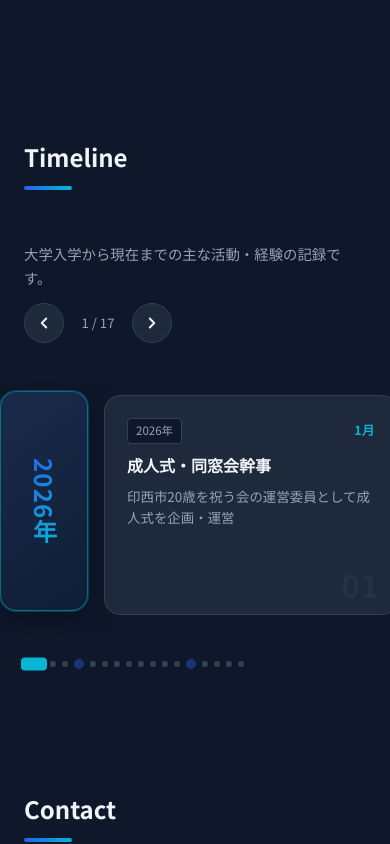
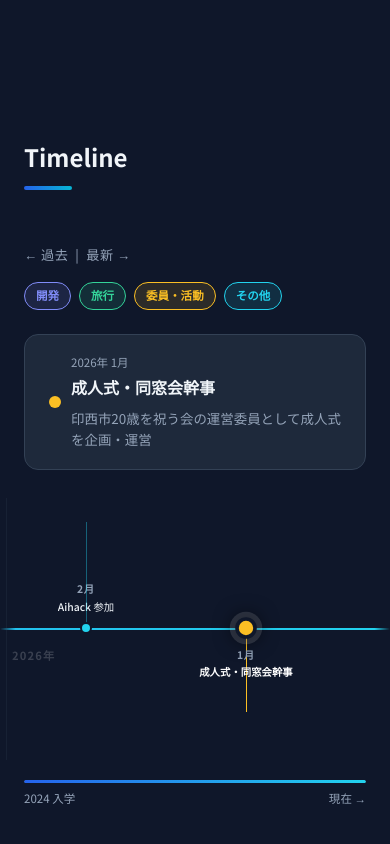
Before and after one commit to s2422092/portfolio, a React (Vite) app: page / in a window 390 px wide. Shown: the part 5260-6104 px from the top of the page. Built offline with nearby package versions, Linux system fonts and the light colour scheme.

Commit message:
いい感じ

```diff
--- a/src/components/Timeline.css
+++ b/src/components/Timeline.css
@@ -1,10 +1,21 @@
 /* ════════════════════════════════
-   Timeline — horizontal slider
+   Timeline  —  horizontal graph
+   左 = 過去(2024)  →  右 = 最新(2026)
 ════════════════════════════════ */
 
+/* ── カテゴリカラー ── */
 .timeline-section {
-  padding: 80px 0 60px;
-  overflow: hidden;
+  --c-dev:   #818cf8;
+  --c-trip:  #34d399;
+  --c-org:   #fbbf24;
+  --c-event: #22d3ee;
+
+  /* グラフ寸法 */
+  --axis-top:  160px;   /* キャンバス上端から軸までの距離 */
+  --lbl-space: 130px;   /* ラベルエリアの高さ（上下それぞれ） */
+  --canvas-h:  calc(var(--axis-top) + var(--lbl-space) + 32px);
+
+  padding: 80px 0 48px;
 }
 
 /* ── ヘッダー ── */
@@ -13,230 +24,316 @@
   align-items: flex-end;
   justify-content: space-between;
   gap: 16px;
-  margin-bottom: 40px;
+  margin-bottom: 24px;
+  flex-wrap: wrap;
 }
 
-.tl-intro {
+.tl-sub {
+  font-size: 0.82rem;
   color: var(--text-muted);
-  font-size: 0.9rem;
+  margin-top: 6px;
+  letter-spacing: 0.04em;
+}
+
+/* 凡例 */
+.tl-legend {
+  display: flex;
+  gap: 8px;
+  flex-wrap: wrap;
+}
+
+.tl-leg {
+  font-size: 0.72rem;
+  font-weight: 600;
+  padding: 3px 11px;
+  border-radius: 20px;
+  border: 1px solid currentColor;
+}
+.tl-leg--dev   { color: var(--c-dev);   background: color-mix(in srgb, var(--c-dev) 12%, transparent); }
+.tl-leg--trip  { color: var(--c-trip);  background: color-mix(in srgb, var(--c-trip) 12%, transparent); }
+.tl-leg--org   { color: var(--c-org);   background: color-mix(in srgb, var(--c-org) 12%, transparent); }
+.tl-leg--event { color: var(--c-event); background: color-mix(in srgb, var(--c-event) 12%, transparent); }
+
+/* ── 詳細パネル ── */
+.tl-panel {
+  display: flex;
+  align-items: center;
+  gap: 16px;
+  background: var(--bg-card);
+  border: 1px solid var(--border);
+  border-radius: 14px;
+  padding: 18px 24px;
+  margin-bottom: 28px;
+  min-height: 76px;
+  transition: border-color 0.3s;
+}
+
+.tl-panel__dot {
+  width: 12px;
+  height: 12px;
+  border-radius: 50%;
+  flex-shrink: 0;
+}
+.tl-panel__dot--dev   { background: var(--c-dev); }
+.tl-panel__dot--trip  { background: var(--c-trip); }
+.tl-panel__dot--org   { background: var(--c-org); }
+.tl-panel__dot--event { background: var(--c-event); }
+
+.tl-panel__body {
+  flex: 1;
+  display: flex;
+  flex-direction: column;
+  gap: 2px;
+  min-width: 0;
+}
+
+.tl-panel__date {
+  font-size: 0.72rem;
+  color: var(--text-muted);
+}
+
+.tl-panel__title {
+  font-size: 1rem;
+  font-weight: 700;
+  color: var(--text);
+}
+
+.tl-panel__desc {
+  font-size: 0.84rem;
+  color: var(--text-muted);
+  line-height: 1.6;
   margin-top: 4px;
 }
 
-/* 矢印ナビ */
-.tl-nav {
-  display: flex;
-  align-items: center;
-  gap: 10px;
+.tl-panel__num {
+  font-size: 1.6rem;
+  font-weight: 800;
+  color: rgba(255,255,255,0.06);
+  line-height: 1;
   flex-shrink: 0;
+  user-select: none;
+}
+.tl-panel__num em {
+  font-size: 0.9rem;
+  font-style: normal;
 }
 
-.tl-nav-btn {
-  width: 40px;
-  height: 40px;
-  border-radius: 50%;
-  border: 1px solid var(--border);
-  background: var(--bg-card);
-  color: var(--text);
-  display: flex;
-  align-items: center;
-  justify-content: center;
-  cursor: pointer;
-  transition: border-color 0.2s, background 0.2s, transform 0.15s;
+/* ── スクロールトラック ── */
+.tl-track {
+  /* overflow-x のみ有効にするため高さを明示 */
+  height: var(--canvas-h);
+  overflow-x: auto;
+  overflow-y: hidden;
+  scrollbar-width: none;
+  -ms-overflow-style: none;
+  cursor: grab;
+  /* 左右フェード */
+  -webkit-mask-image: linear-gradient(90deg, transparent, black 4%, black 96%, transparent);
+  mask-image: linear-gradient(90deg, transparent, black 4%, black 96%, transparent);
+}
+.tl-track:active { cursor: grabbing; }
+.tl-track::-webkit-scrollbar { display: none; }
+
+/* ── キャンバス（絶対配置の親） ── */
+.tl-canvas {
+  position: relative;
+  height: 100%;
 }
 
-.tl-nav-btn:hover {
-  border-color: var(--accent);
-  background: rgba(6, 182, 212, 0.1);
-  transform: scale(1.08);
+/* ── 年区切り ── */
+.tl-year-sep {
+  position: absolute;
+  top: 0;
+  height: 100%;
+  width: 1px;
+  background: color-mix(in srgb, var(--border) 60%, transparent);
+  pointer-events: none;
 }
 
-.tl-counter {
-  font-size: 0.82rem;
-  color: var(--text-muted);
-  min-width: 48px;
-  text-align: center;
+.tl-year-sep__label {
+  position: absolute;
+  top: calc(var(--axis-top) + 18px);
+  left: 6px;
+  font-size: 0.7rem;
+  font-weight: 700;
+  color: rgba(255,255,255,0.18);
+  letter-spacing: 0.1em;
+  white-space: nowrap;
 }
 
-/* ── スライドトラック ── */
-.tl-track {
-  overflow-x: auto;
-  overflow-y: visible;
-  scroll-snap-type: x mandatory;
-  -webkit-overflow-scrolling: touch;
-  /* スクロールバー非表示 */
-  scrollbar-width: none;
-  -ms-overflow-style: none;
-  padding: 12px 0 20px;
-}
-
-.tl-track::-webkit-scrollbar {
-  display: none;
-}
-
-.tl-track-inner {
-  display: flex;
-  gap: 16px;
-  padding-left: calc((100vw - min(1100px, 100vw - 48px)) / 2 + 24px);
-}
-
-/* ── カード共通 ── */
-.tl-card {
-  scroll-snap-align: start;
-  flex-shrink: 0;
-  border-radius: 16px;
-  border: 1px solid var(--border);
-  transition: border-color 0.25s, transform 0.25s, box-shadow 0.25s;
-  cursor: pointer;
-  user-select: none;
-  position: relative;
+/* ── 横軸 ── */
+.tl-axis {
+  position: absolute;
+  top: var(--axis-top);
+  left: 0;
+  right: 0;
+  height: 2px;
+  background: var(--border);
   overflow: hidden;
 }
 
-.tl-card.active {
-  border-color: rgba(6, 182, 212, 0.5);
-  box-shadow: 0 0 0 1px rgba(6, 182, 212, 0.25), 0 8px 32px rgba(0,0,0,0.3);
-  transform: translateY(-4px);
+/* スクロール進捗に連動したハイライト */
+.tl-axis__fill {
+  height: 100%;
+  background: linear-gradient(90deg, var(--primary), var(--c-event));
+  transition: width 0.1s linear;
 }
 
-.tl-card:not(.active):hover {
-  border-color: var(--text-muted);
-  transform: translateY(-2px);
+/* ── ノード ── */
+.tl-node {
+  position: absolute;
+  top: 0;
+  height: 100%;
+  transform: translateX(-50%);
+  display: flex;
+  flex-direction: column;
+  align-items: center;
+  width: 140px;
 }
 
-/* ── 年ラベルカード ── */
-.tl-year-card {
-  width: 120px;
-  min-height: 220px;
-  display: flex;
-  align-items: center;
-  justify-content: center;
-  background: linear-gradient(145deg, #1a2a4a, #0f1e36);
+/* 縦コネクタ線 */
+.tl-connector {
+  position: absolute;
+  width: 1px;
+  opacity: 0.4;
+  transition: opacity 0.25s;
 }
 
-.tl-year-label {
-  font-size: 2rem;
-  font-weight: 800;
-  background: linear-gradient(135deg, var(--primary), var(--accent));
-  -webkit-background-clip: text;
-  -webkit-text-fill-color: transparent;
-  writing-mode: vertical-rl;
-  text-orientation: mixed;
-  letter-spacing: 0.05em;
+.tl-node--up .tl-connector {
+  top: calc(var(--axis-top) - (var(--axis-top) - 24px));
+  height: calc(var(--axis-top) - 24px);
+  bottom: auto;
 }
 
-/* ── イベントカード ── */
-.tl-item-card {
-  width: 280px;
-  min-height: 220px;
-  padding: 22px 22px 48px;
-  background: var(--bg-card);
+.tl-node--dn .tl-connector {
+  top: var(--axis-top);
+  height: calc(var(--lbl-space) - 16px);
+}
+
+.tl-connector--dev   { background: var(--c-dev); }
+.tl-connector--trip  { background: var(--c-trip); }
+.tl-connector--org   { background: var(--c-org); }
+.tl-connector--event { background: var(--c-event); }
+
+.tl-node.is-active .tl-connector { opacity: 1; }
+
+/* ドット */
+.tl-dot {
+  position: absolute;
+  top: calc(var(--axis-top) - 6px);
+  width: 12px;
+  height: 12px;
+  border-radius: 50%;
+  border: 2px solid var(--bg);
+  padding: 0;
+  cursor: pointer;
+  z-index: 3;
+  transition: transform 0.2s, box-shadow 0.2s;
+}
+
+.tl-dot--dev   { background: var(--c-dev); }
+.tl-dot--trip  { background: var(--c-trip); }
+.tl-dot--org   { background: var(--c-org); }
+.tl-dot--event { background: var(--c-event); }
+
+.tl-dot:hover  { transform: scale(1.5); }
+
+.tl-dot.is-active {
+  transform: scale(1.8);
+  box-shadow:
+    0 0 0 3px rgba(255,255,255,0.12),
+    0 0 12px currentColor;
+}
+
+/* ── ラベル ── */
+.tl-label {
+  position: absolute;
+  width: 130px;
   display: flex;
   flex-direction: column;
-  gap: 10px;
-}
-
-.tl-card-top {
-  display: flex;
   align-items: center;
-  justify-content: space-between;
-}
-
-.tl-year-tag {
-  font-size: 0.72rem;
-  color: var(--text-muted);
-  background: var(--bg);
-  border: 1px solid var(--border);
-  border-radius: 4px;
-  padding: 2px 8px;
-}
-
-.tl-month {
-  font-size: 0.78rem;
-  font-weight: 700;
-  color: var(--accent);
-  letter-spacing: 0.04em;
-}
-
-.tl-title {
-  font-size: 1rem;
-  font-weight: 600;
-  line-height: 1.4;
-  color: var(--text);
-}
-
-.tl-desc {
-  font-size: 0.84rem;
-  color: var(--text-muted);
-  line-height: 1.6;
-  flex: 1;
-}
-
-/* カード右下の通し番号 */
-.tl-card-num {
-  position: absolute;
-  bottom: 14px;
-  right: 18px;
-  font-size: 2rem;
-  font-weight: 800;
-  color: rgba(255,255,255,0.04);
-  line-height: 1;
+  gap: 2px;
+  text-align: center;
   pointer-events: none;
 }
 
-/* ── スペーサー（末尾の余白） ── */
-.tl-spacer {
-  flex-shrink: 0;
-  width: calc((100vw - min(1100px, 100vw - 48px)) / 2 + 24px);
+.tl-label--up {
+  /* 軸の上にテキストを積み上げ */
+  bottom: calc(100% - var(--axis-top) + 14px);
+  top: 0;
+  justify-content: flex-end;
 }
 
-/* ── ドットナビ ── */
-.tl-dots {
-  display: flex;
-  align-items: center;
-  gap: 6px;
-  flex-wrap: wrap;
-  margin-top: 24px;
+.tl-label--dn {
+  top: calc(var(--axis-top) + 18px);
 }
 
-.tl-dot {
-  width: 6px;
-  height: 6px;
-  border-radius: 50%;
-  background: var(--border);
-  border: none;
-  cursor: pointer;
-  padding: 0;
-  transition: background 0.2s, transform 0.2s, width 0.2s;
+.tl-label__month {
+  font-size: 0.65rem;
+  font-weight: 700;
+  color: var(--text-muted);
+  letter-spacing: 0.06em;
 }
 
-.tl-dot.dot-year {
-  background: rgba(37, 99, 235, 0.4);
-  width: 10px;
-  height: 10px;
+.tl-label__name {
+  font-size: 0.73rem;
+  color: var(--text);
+  font-weight: 500;
+  line-height: 1.35;
+  display: -webkit-box;
+  -webkit-line-clamp: 2;
+  -webkit-box-orient: vertical;
+  overflow: hidden;
 }
 
-.tl-dot.active {
-  background: var(--accent);
-  transform: scale(1.3);
-  width: 20px;
-  border-radius: 3px;
+.tl-node.is-active .tl-label__name {
+  color: #fff;
+  font-weight: 700;
+}
+
+/* ── プログレスバー（下部） ── */
+.tl-progress {
+  height: 3px;
+  background: var(--border);
+  border-radius: 2px;
+  overflow: hidden;
+  margin-top: 20px;
+}
+
+.tl-progress__bar {
+  height: 100%;
+  background: linear-gradient(90deg, var(--primary), var(--c-event));
+  border-radius: 2px;
+  transition: width 0.1s linear;
+}
+
+.tl-progress__labels {
+  display: flex;
+  justify-content: space-between;
+  margin-top: 6px;
+  font-size: 0.72rem;
+  color: var(--text-muted);
 }
 
 /* ── モバイル ── */
 @media (max-width: 640px) {
-  .tl-item-card {
-    width: calc(100vw - 96px);
+  .timeline-section {
+    --axis-top:  130px;
+    --lbl-space: 100px;
   }
-  .tl-year-card {
-    width: 88px;
-    min-height: 180px;
+
+  .tl-panel {
+    flex-wrap: wrap;
+    gap: 10px;
   }
-  .tl-year-label {
-    font-size: 1.5rem;
-  }
+
+  .tl-panel__num { display: none; }
+
   .tl-header {
     flex-direction: column;
     align-items: flex-start;
-    gap: 12px;
   }
+
+  .tl-label { width: 100px; }
+  .tl-label__name { font-size: 0.65rem; }
 }
--- a/src/components/Timeline.jsx
+++ b/src/components/Timeline.jsx
@@ -2,13 +2,12 @@ import { useRef, useState, useEffect, useCallback } from 'react';
 import { timeline } from '../data/profile';
 import './Timeline.css';
 
-// 全カードをフラットな配列に変換（年ラベルカードも含む）
-function buildSlides(timeline) {
+// 古い順（左=過去、右=最新）にフラット化
+function buildSlides(data) {
   const slides = [];
-  timeline.forEach((yearBlock) => {
-    slides.push({ type: 'year', label: yearBlock.year });
-    yearBlock.items.forEach((item) => {
-      slides.push({ type: 'item', year: yearBlock.year, ...item });
+  [...data].reverse().forEach((yearBlock) => {
+    [...yearBlock.items].reverse().forEach((item) => {
+      slides.push({ year: yearBlock.year, ...item });
     });
   });
   return slides;
@@ -16,84 +15,110 @@ function buildSlides(timeline) {
 
 const slides = buildSlides(timeline);
 
+// 年ごとの最初のインデックス
+function getYearStarts(slides) {
+  const map = {};
+  slides.forEach((s, i) => { if (!(s.year in map)) map[s.year] = i; });
+  return map;
+}
+const yearStarts = getYearStarts(slides);
+
+function getCategory(title) {
+  if (/ハッカソン|開発|アプリ|SNS|オーダー/.test(title)) return 'dev';
+  if (/旅行|合宿|年越し|スノーボード|海外|ベトナム/.test(title)) return 'trip';
+  if (/委員|メンター|実行委員|成人|幹事/.test(title)) return 'org';
+  return 'event';
+}
+
+const COL_W = 160; // px — JS と CSS で共有
+const PAD   = 64;
+
 export default function Timeline() {
-  const trackRef = useRef(null);
-  const [activeIndex, setActiveIndex] = useState(0);
-  const [isDragging, setIsDragging] = useState(false);
-  const dragStart = useRef(null);
+  const trackRef   = useRef(null);
+  const [active, setActive] = useState(slides.length - 1);
+  const [progress, setProgress] = useState(1);
+  const drag = useRef(null);
 
-  // スクロール位置からアクティブカードを更新
+  // 初期：右端（最新）へ
+  useEffect(() => {
+    const t = trackRef.current;
+    if (!t) return;
+    setTimeout(() => { t.scrollLeft = t.scrollWidth; }, 80);
+  }, []);
+
+  // スクロール → progress バー & active 更新
   const onScroll = useCallback(() => {
-    const track = trackRef.current;
-    if (!track) return;
-    const cards = track.querySelectorAll('.tl-card');
-    let closest = 0;
-    let minDist = Infinity;
-    cards.forEach((card, i) => {
-      const rect = card.getBoundingClientRect();
-      const trackRect = track.getBoundingClientRect();
-      const dist = Math.abs(rect.left - trackRect.left - 48);
-      if (dist < minDist) { minDist = dist; closest = i; }
+    const t = trackRef.current;
+    if (!t) return;
+    const p = t.scrollLeft / (t.scrollWidth - t.clientWidth);
+    setProgress(Math.max(0, Math.min(1, p)));
+
+    // 画面中央に最も近いドットを active に
+    const cx = t.getBoundingClientRect().left + t.clientWidth / 2;
+    let best = 0, bestDist = Infinity;
+    t.querySelectorAll('.tl-dot').forEach((el, i) => {
+      const d = Math.abs(el.getBoundingClientRect().left - cx);
+      if (d < bestDist) { bestDist = d; best = i; }
     });
-    setActiveIndex(closest);
+    setActive(best);
   }, []);
 
   useEffect(() => {
-    const track = trackRef.current;
-    if (!track) return;
-    track.addEventListener('scroll', onScroll, { passive: true });
-    return () => track.removeEventListener('scroll', onScroll);
+    const t = trackRef.current;
+    if (!t) return;
+    t.addEventListener('scroll', onScroll, { passive: true });
+    return () => t.removeEventListener('scroll', onScroll);
   }, [onScroll]);
 
-  const scrollTo = (index) => {
-    const track = trackRef.current;
-    if (!track) return;
-    const card = track.querySelectorAll('.tl-card')[index];
-    if (!card) return;
-    card.scrollIntoView({ behavior: 'smooth', block: 'nearest', inline: 'start' });
+  const scrollTo = (i) => {
+    const t = trackRef.current;
+    const dot = t?.querySelectorAll('.tl-dot')[i];
+    dot?.scrollIntoView({ behavior: 'smooth', block: 'nearest', inline: 'center' });
   };
-
-  const prev = () => scrollTo(Math.max(0, activeIndex - 1));
-  const next = () => scrollTo(Math.min(slides.length - 1, activeIndex + 1));
 
   // マウスドラッグ
   const onMouseDown = (e) => {
-    setIsDragging(false);
-    dragStart.current = { x: e.clientX, scrollLeft: trackRef.current.scrollLeft };
+    drag.current = { x: e.clientX, sl: trackRef.current.scrollLeft };
   };
   const onMouseMove = (e) => {
-    if (!dragStart.current) return;
-    const dx = e.clientX - dragStart.current.x;
-    if (Math.abs(dx) > 4) setIsDragging(true);
-    trackRef.current.scrollLeft = dragStart.current.scrollLeft - dx;
+    if (!drag.current) return;
+    trackRef.current.scrollLeft = drag.current.sl - (e.clientX - drag.current.x);
   };
-  const onMouseUp = () => { dragStart.current = null; };
+  const onMouseUp = () => { drag.current = null; };
+
+  const cur = slides[active];
+  const totalW = COL_W * slides.length + PAD * 2;
 
   return (
     <section id="timeline" className="timeline-section">
       <div className="container">
+
+        {/* ヘッダー */}
         <div className="tl-header">
           <div>
             <h2 className="section-title">Timeline</h2>
-            <p className="tl-intro">大学入学から現在までの主な活動・経験の記録です。</p>
+            <p className="tl-sub">← 過去 &nbsp;|&nbsp; 最新 →</p>
           </div>
-          <div className="tl-nav">
-            <button className="tl-nav-btn" onClick={prev} aria-label="前へ">
-              <svg width="18" height="18" viewBox="0 0 24 24" fill="none" stroke="currentColor" strokeWidth="2.5" strokeLinecap="round" strokeLinejoin="round">
-                <path d="M15 18l-6-6 6-6"/>
-              </svg>
-            </button>
-            <span className="tl-counter">{activeIndex + 1} / {slides.length}</span>
-            <button className="tl-nav-btn" onClick={next} aria-label="次へ">
-              <svg width="18" height="18" viewBox="0 0 24 24" fill="none" stroke="currentColor" strokeWidth="2.5" strokeLinecap="round" strokeLinejoin="round">
-                <path d="M9 18l6-6-6-6"/>
-              </svg>
-            </button>
+          <div className="tl-legend">
+            {[['dev','開発'],['trip','旅行'],['org','委員・活動'],['event','その他']].map(([k,l])=>(
+              <span key={k} className={`tl-leg tl-leg--${k}`}>{l}</span>
+            ))}
           </div>
+        </div>
+
+        {/* 詳細パネル */}
+        <div className="tl-panel">
+          <div className={`tl-panel__dot tl-panel__dot--${getCategory(cur.title)}`} />
+          <div className="tl-panel__body">
+            <span className="tl-panel__date">{cur.year} {cur.month}</span>
+            <strong className="tl-panel__title">{cur.title}</strong>
+            <p className="tl-panel__desc">{cur.desc}</p>
+          </div>
+          <span className="tl-panel__num">{String(active + 1).padStart(2,'0')}<em>/{slides.length}</em></span>
         </div>
       </div>
 
-      {/* スライドトラック（full-width） */}
+      {/* ── グラフ本体 ── */}
       <div
         className="tl-track"
         ref={trackRef}
@@ -101,50 +126,76 @@ export default function Timeline() {
         onMouseMove={onMouseMove}
         onMouseUp={onMouseUp}
         onMouseLeave={onMouseUp}
-        style={{ cursor: isDragging ? 'grabbing' : 'grab' }}
       >
-        <div className="tl-track-inner">
-          {slides.map((slide, i) =>
-            slide.type === 'year' ? (
+        <div className="tl-canvas" style={{ width: totalW }}>
+
+          {/* 年区切り線 */}
+          {Object.entries(yearStarts).map(([year, idx]) => (
+            <div
+              key={year}
+              className="tl-year-sep"
+              style={{ left: idx * COL_W + PAD }}
+            >
+              <span className="tl-year-sep__label">{year}</span>
+            </div>
+          ))}
+
+          {/* 横軸 */}
+          <div className="tl-axis">
+            <div className="tl-axis__fill" style={{ width: `${progress * 100}%` }} />
+          </div>
+
+          {/* イベントノード */}
+          {slides.map((s, i) => {
+            const cat  = getCategory(s.title);
+            const up   = i % 2 === 0;
+            const cx   = i * COL_W + PAD + COL_W / 2;
+            const isActive = i === active;
+            return (
               <div
                 key={i}
-                className={`tl-card tl-year-card ${i === activeIndex ? 'active' : ''}`}
-                onClick={() => scrollTo(i)}
+                className={`tl-node tl-node--${up ? 'up' : 'dn'} ${isActive ? 'is-active' : ''}`}
+                style={{ left: cx }}
               >
-                <span className="tl-year-label">{slide.label}</span>
+                {/* 上ラベル */}
+                {up && (
+                  <div className="tl-label tl-label--up">
+                    <span className="tl-label__month">{s.month}</span>
+                    <span className="tl-label__name">{s.title}</span>
+                  </div>
+                )}
+
+                {/* 縦コネクタ */}
+                <div className={`tl-connector tl-connector--${cat}`} />
+
+                {/* ドット */}
+                <button
+                  className={`tl-dot tl-dot--${cat} ${isActive ? 'is-active' : ''}`}
+                  onClick={() => scrollTo(i)}
+                  aria-label={s.title}
+                />
+
+                {/* 下ラベル */}
+                {!up && (
+                  <div className="tl-label tl-label--dn">
+                    <span className="tl-label__month">{s.month}</span>
+                    <span className="tl-label__name">{s.title}</span>
+                  </div>
+                )}
               </div>
-            ) : (
-              <div
-                key={i}
-                className={`tl-card tl-item-card ${i === activeIndex ? 'active' : ''}`}
-                onClick={() => !isDragging && scrollTo(i)}
-              >
-                <div className="tl-card-top">
-                  <span className="tl-year-tag">{slide.year}</span>
-                  <span className="tl-month">{slide.month}</span>
-                </div>
-                <h4 className="tl-title">{slide.title}</h4>
-                <p className="tl-desc">{slide.desc}</p>
-                <div className="tl-card-num">{String(i).padStart(2, '0')}</div>
-              </div>
-            )
-          )}
-          {/* 末尾のスペーサー */}
-          <div className="tl-spacer" />
+            );
+          })}
         </div>
       </div>
 
-      {/* ドットナビゲーション */}
+      {/* プログレスバー */}
       <div className="container">
-        <div className="tl-dots">
-          {slides.map((slide, i) => (
-            <button
-              key={i}
-              className={`tl-dot ${i === activeIndex ? 'active' : ''} ${slide.type === 'year' ? 'dot-year' : ''}`}
-              onClick={() => scrollTo(i)}
-              aria-label={slide.type === 'year' ? slide.label : slide.title}
-            />
-          ))}
+        <div className="tl-progress">
+          <div className="tl-progress__bar" style={{ width: `${progress * 100}%` }} />
+        </div>
+        <div className="tl-progress__labels">
+          <span>2024 入学</span>
+          <span>現在 →</span>
         </div>
       </div>
     </section>
```
